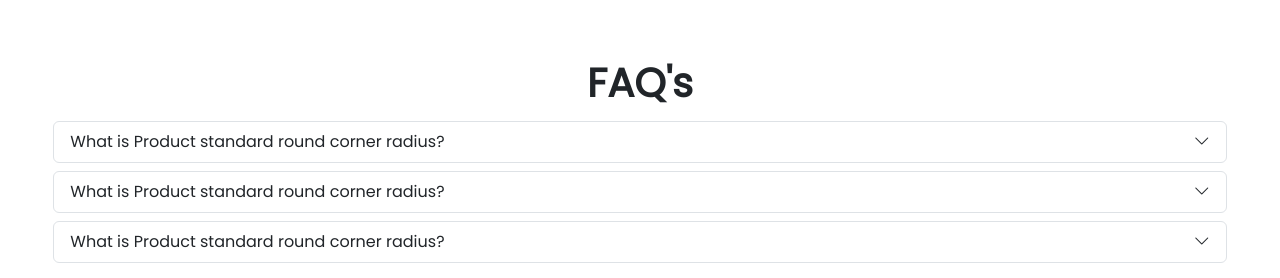
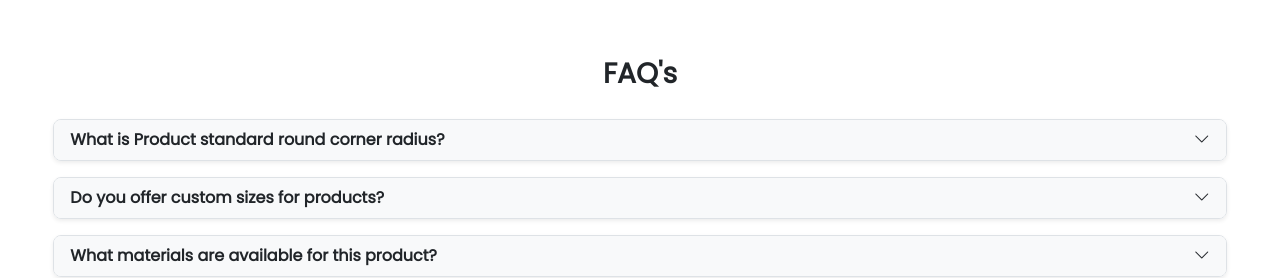
Before and after one commit to jenishdesai445/quotr-print, a React (Create React App) app: page /support in a window 1280 px wide. Shown: the part 525-803 px from the top of the page. Built offline with nearby package versions, Linux system fonts and the light colour scheme.

Commit message:
Solve Bugs

```diff
--- a/src/comonents/Contact.jsx
+++ b/src/comonents/Contact.jsx
@@ -165,6 +165,10 @@ const Contact = () => {
                 value={contact?.phone}
                 placeholder="Phone"
                 name="phone"
+                onInput={(e) => {
+                  // Only digits allowed
+                  e.target.value = e.target.value.replace(/[^0-9]/g, "");
+                }}
                 onChange={contactDetails}
               />
               <label for="name" class="form__label">
--- a/src/comonents/Navbar.jsx
+++ b/src/comonents/Navbar.jsx
@@ -25,7 +25,7 @@ const Navbar = () => {
           <img
             src={require("../images/headerLogo.png")}
             onClick={() => navigate("/")}
-            style={{ height: "100%" }}
+            style={{ height: "100%", cursor: "pointer" }}
             alt=""
           />
         </div>
@@ -65,7 +65,9 @@ const Navbar = () => {
             {!token && (
               <Link
                 to="/#features"
-            className={isHashActive("#features") ? "nav-link active" : "nav-link"}
+                className={
+                  isHashActive("#features") ? "nav-link active" : "nav-link"
+                }
               >
                 Features
               </Link>
@@ -73,7 +75,9 @@ const Navbar = () => {
             {!token && (
               <Link
                 to="/#pricing"
-            className={isHashActive("#pricing") ? "nav-link active" : "nav-link"}
+                className={
+                  isHashActive("#pricing") ? "nav-link active" : "nav-link"
+                }
               >
                 Pricing
               </Link>
--- a/src/comonents/NewFooter.jsx
+++ b/src/comonents/NewFooter.jsx
@@ -19,11 +19,12 @@ const NewFooter = () => {
 
       <div class="col-11 m-auto mt-4 ">
         <div class="my-3 row align-items-center gap-md-0 gap-4">
-          <div class="col-md-6 text-md-start ">
+          <div class="col-md-6  text-md-start ">
             <img
               src={require("../images/footerLogo.png")}
-              style={{ height: "60px" }}
+              style={{ height: "60px", cursor: "pointer" }}
               alt=""
+              onClick={() => navigate("/")}
             />
             {/* <p class='mt-3' >Copyrights © 2024 <b>Quotr</b>. All Rights Reserved.</p> */}
           </div>
--- a/src/comonents/ProductDetails.jsx
+++ b/src/comonents/ProductDetails.jsx
@@ -386,6 +386,7 @@ const ProductDetails = () => {
                 Step 2 : Order Confirmation
               </div>
             </div>
+
             {step == "step1" && (
               <div>
                 <div class="">
--- a/src/comonents/Quotr.jsx
+++ b/src/comonents/Quotr.jsx
@@ -614,7 +614,6 @@ const Quotr = () => {
                       <p class="text-center text-primary fw-semibold mb-2">
                         Get Free Access 16 Days
                       </p>
-
                     </div>
                   </div>
                 </div>
--- a/src/comonents/Support.jsx
+++ b/src/comonents/Support.jsx
@@ -6,12 +6,12 @@ const faq = [
     ans: 'We offer 1/4" and 1/8" radius round corners to all of our customers.',
   },
   {
-    que: "What is Product standard round corner radius?",
-    ans: 'We offer 1/4" and 1/8" radius round corners to all of our customers.',
+    que: "Do you offer custom sizes for products?",
+    ans: "Yes, we can manufacture products in custom sizes as per your requirements.",
   },
   {
-    que: "What is Product standard round corner radius?",
-    ans: 'We offer 1/4" and 1/8" radius round corners to all of our customers.',
+    que: "What materials are available for this product?",
+    ans: "Our products are available in paper, plastic, and premium vinyl materials.",
   },
 ];
 
@@ -52,35 +52,36 @@ const Support = () => {
           </div>
         </div>
       </div>
-      <div class="col-11 m-auto">
-        <p class="fs-1 fw-bold">FAQ's</p>
+      <div className="col-11 m-auto my-5">
+        <p className="fs-3 fw-bold text-center mb-4">FAQ's</p>
+
         {faq?.map((el, i) => {
           return (
-            <div class=" border rounded-2 mt-2">
+            <div className="border rounded-3 shadow-sm mt-3 overflow-hidden">
+              {/* Question */}
               <div
-                class="productDetailCollap rounded-2 p-2 px-3 d-flex align-items-center justify-content-between"
+                className="productDetailCollap bg-light px-3 py-2 d-flex align-items-center justify-content-between cursor-pointer"
                 data-bs-toggle="collapse"
                 href={`#specifition${i}`}
                 role="button"
                 aria-expanded="false"
                 aria-controls={`specifition${i}`}
               >
-                <div>
-                  <p>{el.que}</p>
-                </div>
-                <div>
-                  <i class="bi bi-chevron-down"></i>
-                </div>
+                <p className="m-0 fw-semibold fs-6">{el.que}</p>
+                <i className="bi bi-chevron-down fs-6"></i>
               </div>
-              <div class="collapse" id={`specifition${i}`}>
-                <div class="text-start p-2 px-4 ">
-                  <p class="">{el.ans}</p>
+
+              {/* Answer */}
+              <div className="collapse" id={`specifition${i}`}>
+                <div className="text-start p-3 bg-white">
+                  <p className="mb-0 text-muted small">{el.ans}</p>
                 </div>
               </div>
             </div>
           );
         })}
       </div>
+
       <br />
     </div>
   );
--- a/src/comonents/users/Dashboard.jsx
+++ b/src/comonents/users/Dashboard.jsx
@@ -301,7 +301,7 @@ const Dashboard = () => {
               </p>
             </div>
             <div class="mt-3 col-11 m-auto">
-              <p class="fs-5 fw-bold">  Order : {data?.tot_order}</p>
+              <p class="fs-5 fw-bold"> All Orders : {data?.tot_order}</p>
             </div>
           </div>
         </div>
@@ -316,7 +316,7 @@ const Dashboard = () => {
             <div class="mt-3 col-11 m-auto">
               <p class="fs-5 fw-bold">
                 {" "}
-                Pending Order : {data?.tot_pending_order}
+                Pending Orders : {data?.tot_pending_order}
               </p>
             </div>
           </div>
@@ -334,7 +334,7 @@ const Dashboard = () => {
                 </p>
               </div>
               <div class="mt-3 col-11 m-auto">
-                <p class="fs-5 fw-bold"> Users/Stores : {data?.tot_users} </p>
+                <p class="fs-5 fw-bold"> Store Profile : {data?.tot_users} </p>
               </div>
             </div>
           </div>
@@ -352,7 +352,7 @@ const Dashboard = () => {
                 </p>
               </div>
               <div class="mt-3 col-11 m-auto">
-                <p class="fs-5 fw-bold">Price Markup</p>
+                <p class="fs-5 fw-bold">Pricing Markup</p>
               </div>
             </div>
           </div>
@@ -369,7 +369,7 @@ const Dashboard = () => {
                 </p>
               </div>
               <div class="mt-3 col-11 m-auto">
-                <p class="fs-5 fw-bold"> Shipping Pricing</p>
+                <p class="fs-5 fw-bold"> Shipping Markup</p>
               </div>
             </div>
           </div>
@@ -386,7 +386,7 @@ const Dashboard = () => {
                 </p>
               </div>
               <div class="mt-3 col-11 m-auto">
-                <p class="fs-5 fw-bold">New Order</p>
+                <p class="fs-5 fw-bold">Store View</p>
               </div>
             </div>
           </div>
@@ -419,7 +419,7 @@ const Dashboard = () => {
               </p>
             </div>
             <div class="mt-3 col-11 m-auto">
-              <p class="fs-5 fw-bold"> Profile</p>
+              <p class="fs-5 fw-bold">Admin Profile</p>
             </div>
           </div>
         </div>
--- a/src/comonents/users/OrderList.jsx
+++ b/src/comonents/users/OrderList.jsx
@@ -199,9 +199,11 @@ const OrderList = () => {
                   {/* {user == 'false' && */}
                   <td className="text-nowrap fw-bold text-center">
                     <select
+                      style={{ cursor: "pointer" }}
                       className={`form-control fw-bold orderStatus${el.status}`}
                       key={i}
                       value={el.status}
+                      disabled={el.status === 4}
                       onChange={(e) =>
                         setUpdateStatus({
                           status: e.target.value,
```
Lines whose indentation alone changed are shown as unchanged.
